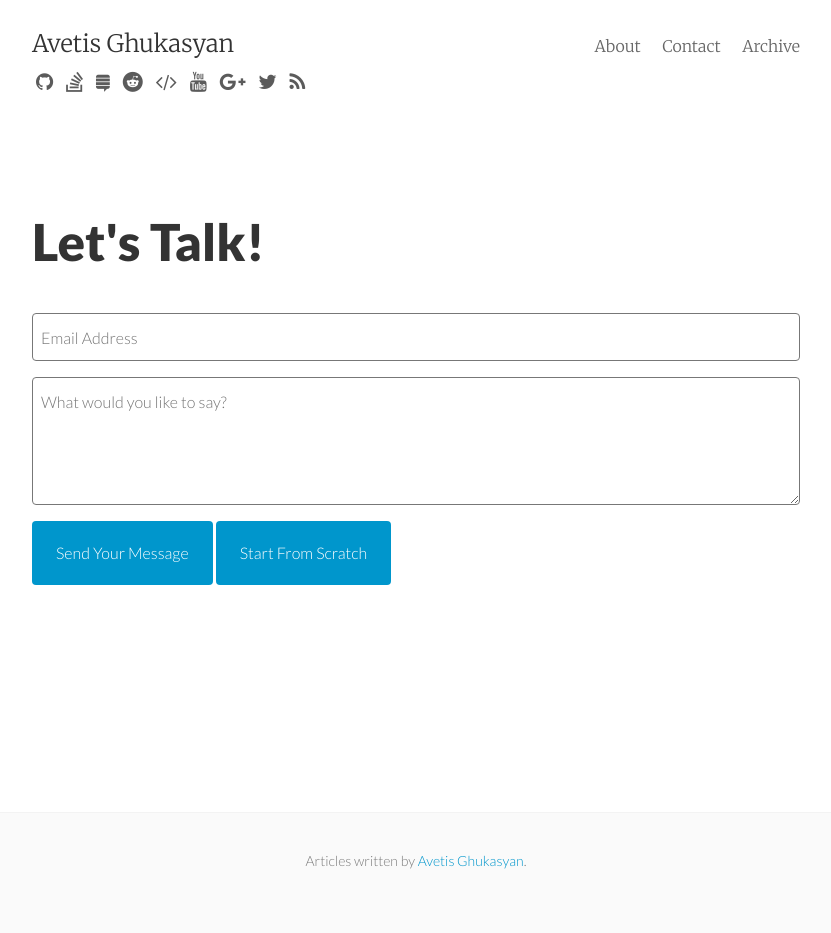
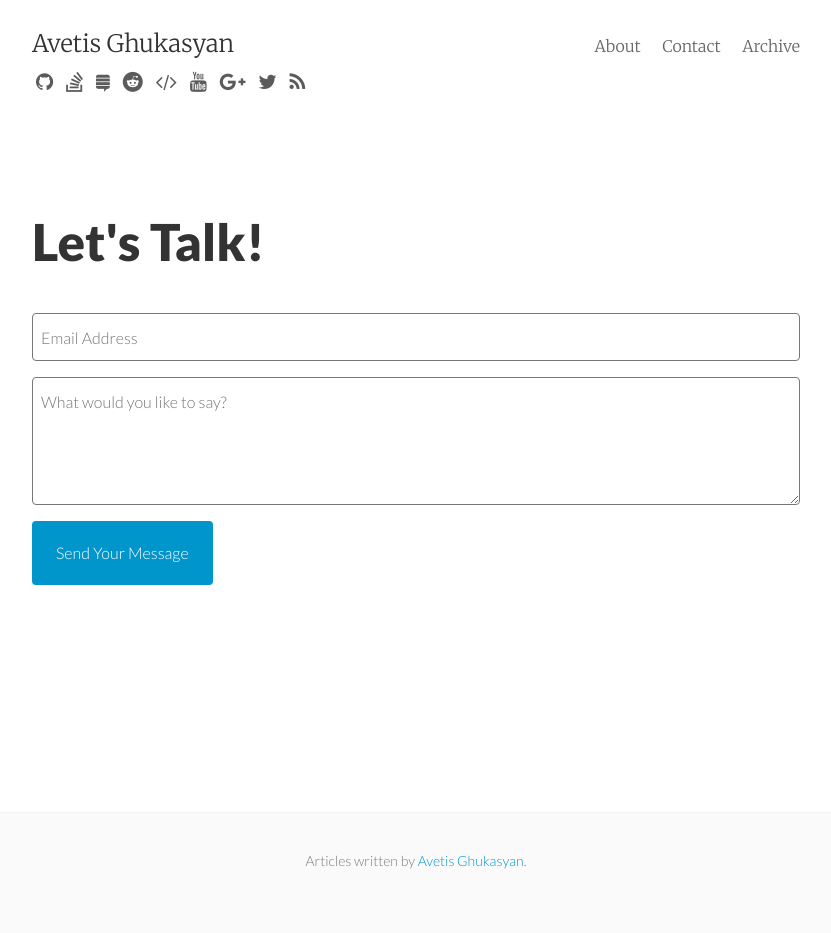
Before and after one commit to JungMinu/AvetisG.github.io, a Jekyll site: the page built from contact.html, in a window 1280 px wide. Shown: the whole page, without its empty margins (224-1055 px from the left). Built offline with Jekyll 4.4.1, drawn with Linux system fonts in a browser that asks for light colours; nearby versions of some CDN libraries; Markdown is read by kramdown in place of the engine named in the settings.

Commit message:
Update contact.html

```diff
--- a/contact.html
+++ b/contact.html
@@ -13,7 +13,5 @@ permalink: /contact/
       placeholder="What would you like to say?"></textarea>
     <input type="submit" class="button button-blue button-big mobile-block"
       value="Send Your Message">
-    <input type="reset" class="button button-blue button-big mobile-block"
-      value="Start From Scratch">
   </form>
 </div>
```
